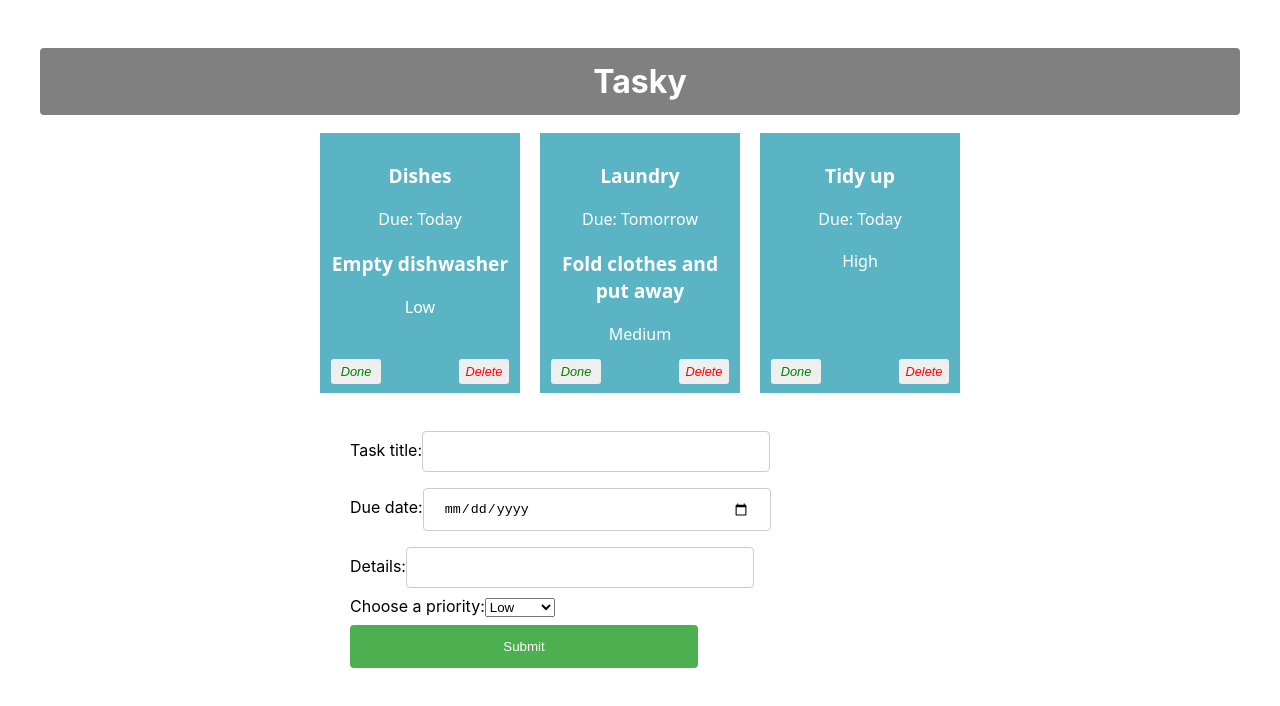
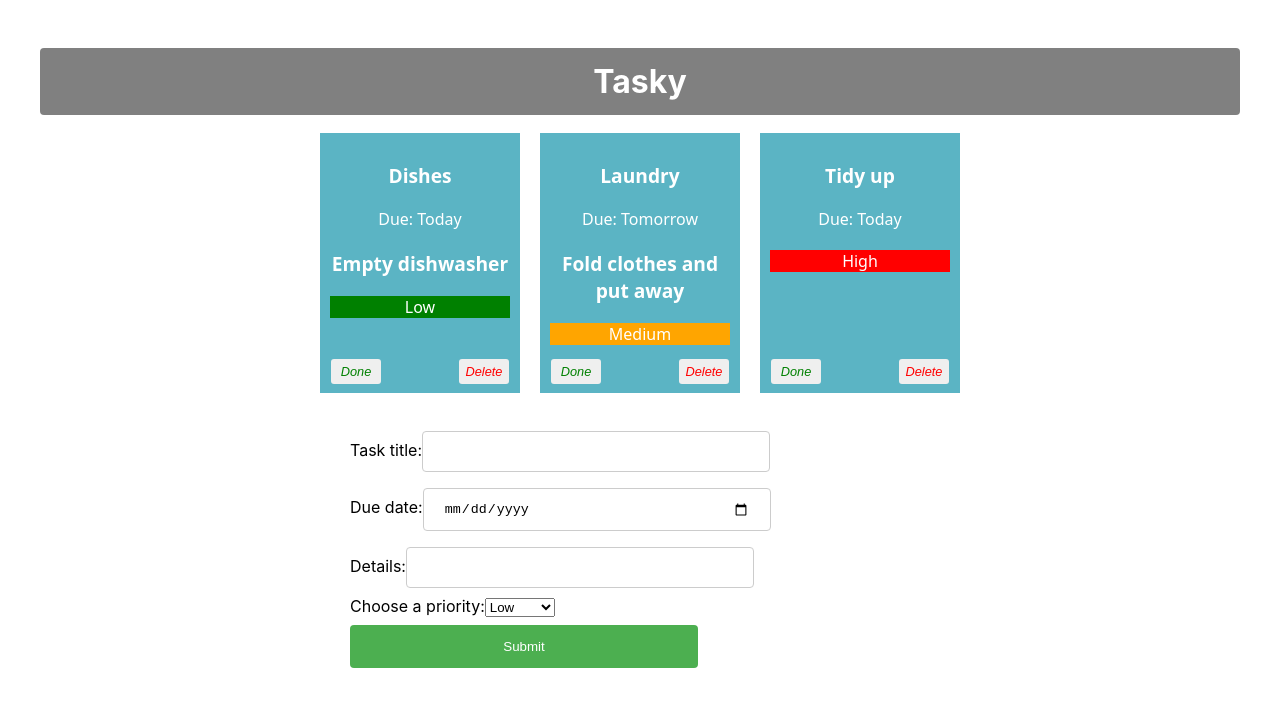
Before and after one commit to jordiGasco/react-basics-labs, a React (Create React App) app in the folder tasky/: page / in a window 1280 px wide. Shown: the top 706 px of the page. Built offline with nearby package versions, Linux system fonts and the light colour scheme.

Commit message:
Excercise third one done

```diff
--- a/tasky/src/App.js
+++ b/tasky/src/App.js
@@ -71,6 +71,8 @@ function App() {
   }
 
 
+
+
   return (
     <div className="container">
     <h1>Tasky</h1>
--- a/tasky/src/components/Task.js
+++ b/tasky/src/components/Task.js
@@ -1,6 +1,20 @@
 import React from 'react';
 
 const Task = (props) => {
+
+    const getPriorityStyle = () => {
+        const priority = props.priority;
+
+        if (priority === "Low") {
+          return { backgroundColor: "green", color: "white" };
+        } else if (priority === "Medium") {
+          return { backgroundColor: "orange", color: "white" };
+        } else if (priority === "High") {
+          return { backgroundColor: "red", color: "white" };
+        } else {
+          return { backgroundColor: "gray", color: "white" };
+        }
+      };
 
     return (
         <div className="card" style={{backgroundColor: props.done ? 'lightgrey' : '#5bb4c4'}}>
@@ -8,7 +22,7 @@ const Task = (props) => {
             <p>Due: {props.deadline}</p>
             <p>{props.children}</p>
             <p className="description">{props.description}</p>
-            <p className="priority">{props.priority}</p>
+            <p className="priority" style={getPriorityStyle()} >{props.priority}</p>
             <button onClick={props.markDone} className='doneButton'>Done</button>
             <button className='deleteButton' onClick={props.deleteTask}>Delete</button>
         </div>
```
